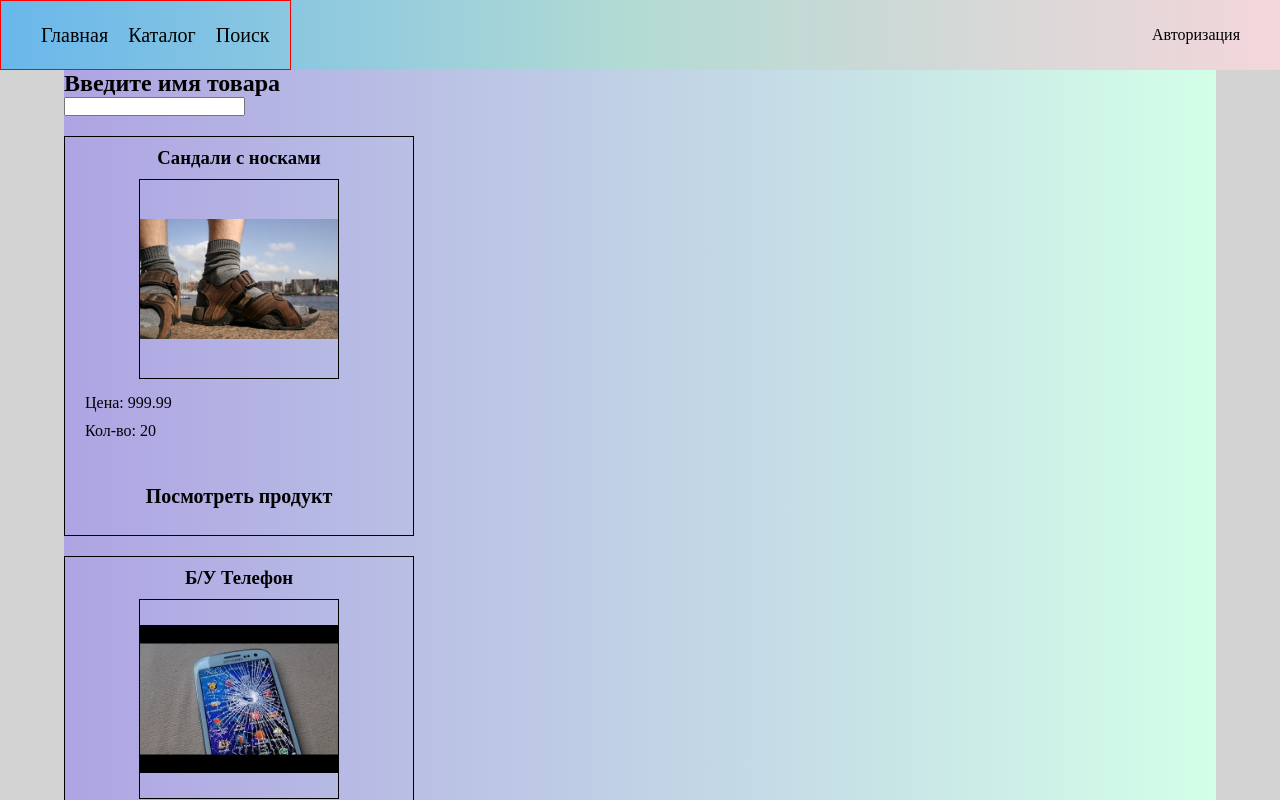
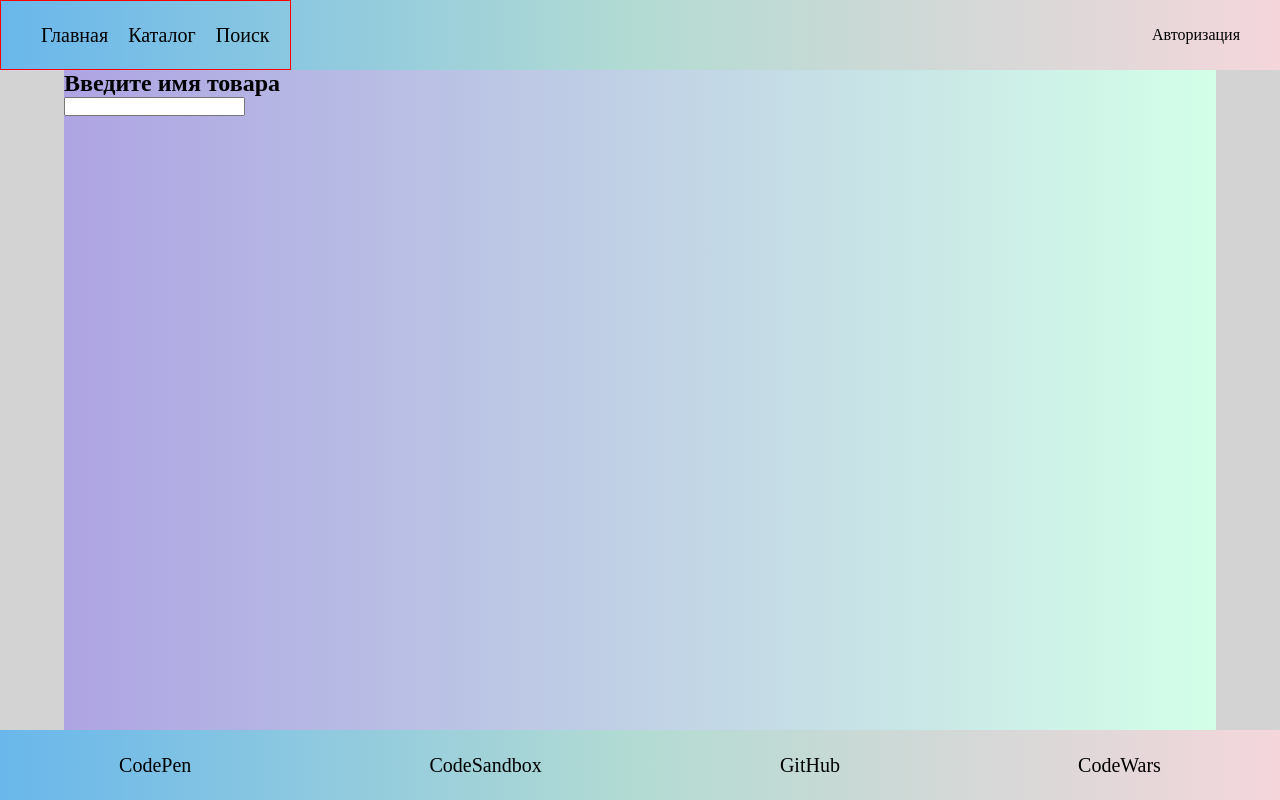
Before and after one commit to pylsar/myReactFunnyShop, a React (Create React App) app: page /search in a window 1280 px wide. Shown: the top 800 px of the page. Built offline with nearby package versions, Linux system fonts and the light colour scheme; data requests are answered from the project's data file.

Commit message:
search feature

```diff
--- a/src/containers/Search/Search.js
+++ b/src/containers/Search/Search.js
@@ -1,6 +1,8 @@
 import React from 'react'
 import {getAllProducts} from '../../API'
 import ProductItem from '../../components/ProductItem/ProductItem'
+
+import './Search.scss'
 
 class Search extends React.Component {
     state={
@@ -24,22 +26,24 @@ class Search extends React.Component {
     }
 
     render(){
+        const filterSearch = this.state.products.filter(product =>{
+                return (
+                    // в нижний регистр и убираем все что не совпадает
+                    product.title.toLowerCase().indexOf(this.state.search.toLowerCase()) >-1
+                    // выводим все совпадения
+                )}).map(product => {
+                return (
+                    < ProductItem key={product.id} product={product} />
+                )
+            })
         return (
-            <div>
+            <div className="search">
                 <h2>Введите имя товара</h2>
                 <input onChange={this.handleSearch} type="text" value={this.state.search} />
+                {/* выводим текст поиска на экран */}
                 {this.state.search && <p>Вы ввели: {this.state.search}</p>}
-
-                {this.state.products.filter(product =>{
-                    return (
-                        // в нижний регистр и убираем все что не совпадает
-                        product.title.toLowerCase().indexOf(this.state.search.toLowerCase()) >-1
-                        // выводим все совпадения
-                    )}).map(product => {
-                    return (
-                        < ProductItem key={product.id} product={product} />
-                    )
-                })}
+                {/* выводим карточку товара если не пустая строка поиска */}
+                {this.state.search && <div className="search__box">{filterSearch}</div> }
             </div>
         )
     }
--- /dev/null
+++ b/src/containers/Search/Search.scss
@@ -0,0 +1,8 @@
+.search {
+    min-height: calc(100vh - 140px);
+    &__box {
+        display: flex;
+        justify-content: space-around;
+        flex-wrap: wrap;
+    }
+}
```
